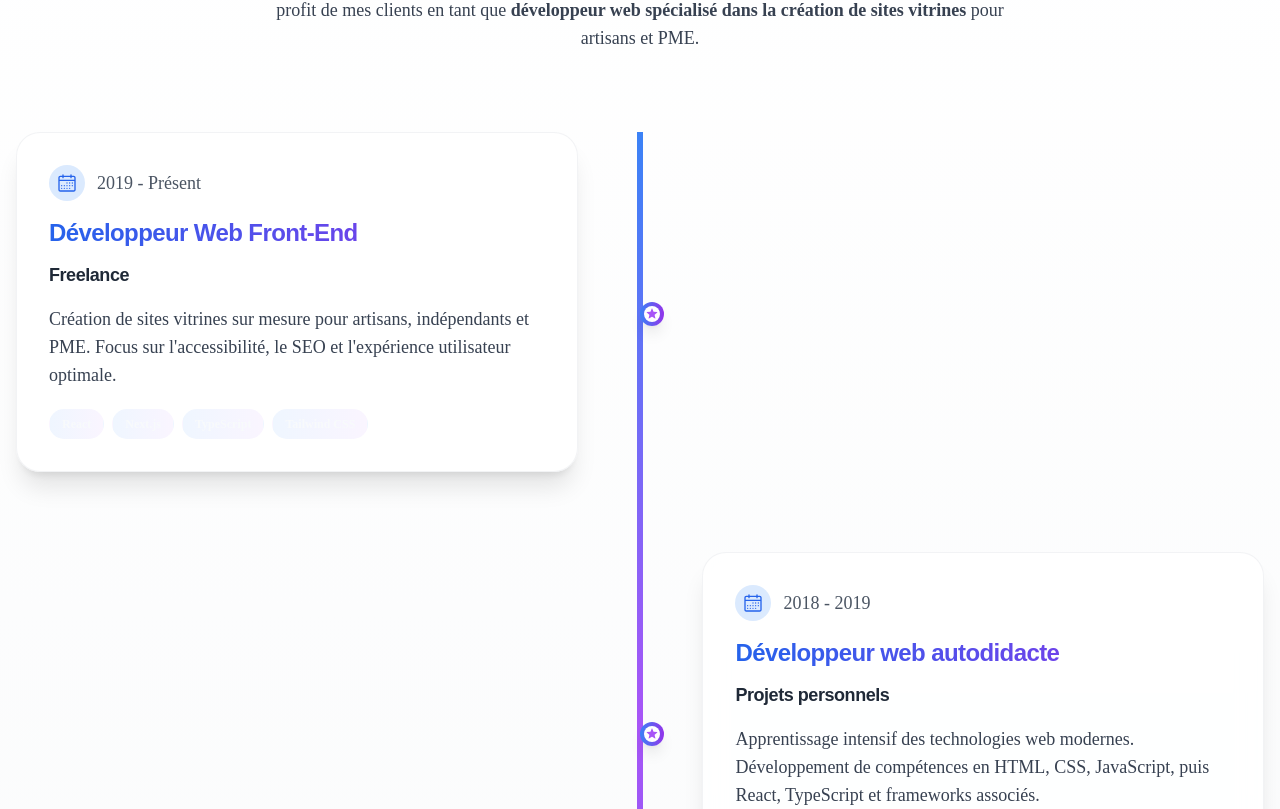
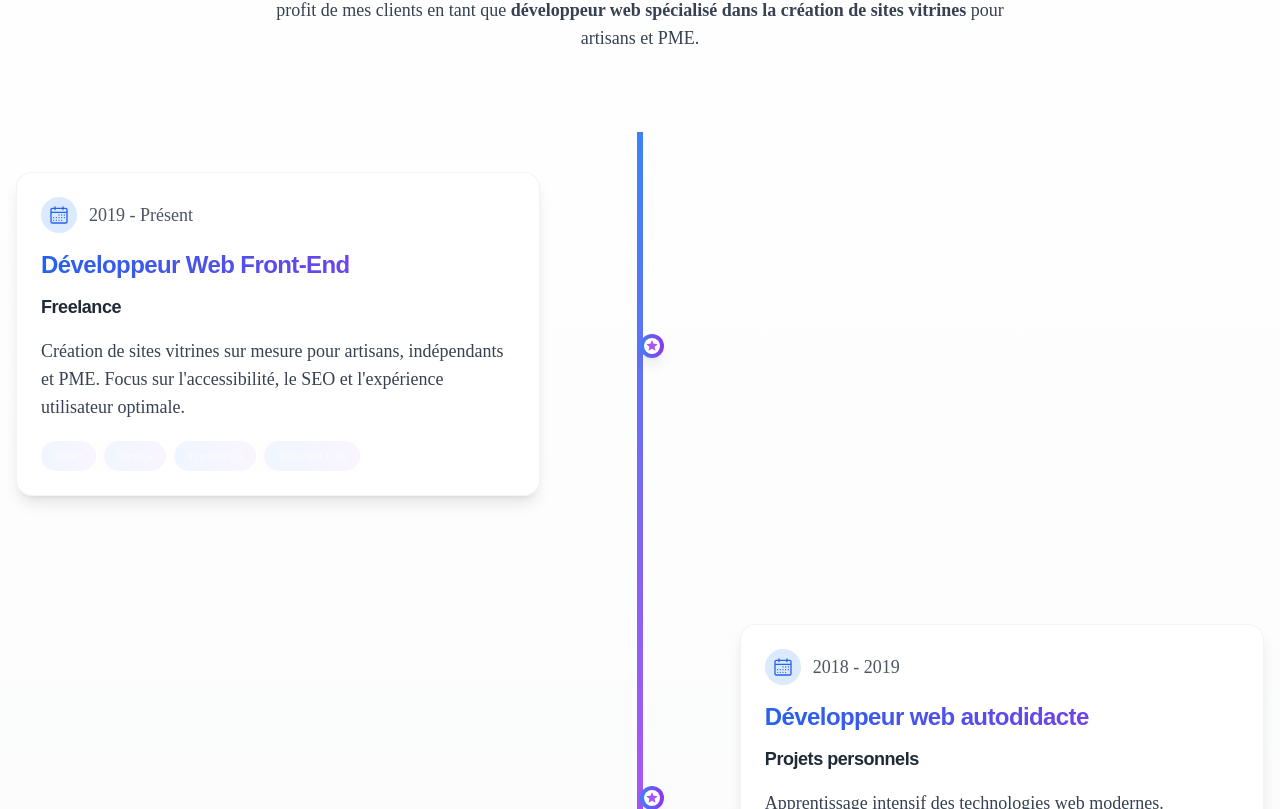
Before and after one commit to debarieux/MonPortfolio, a Next.js app: page / in a window 1280 px wide. Shown: the part 3011-3820 px from the top of the page. Built offline with nearby package versions, Linux system fonts and the light colour scheme; a web font is replaced by a local one.

Commit message:
Correction des problèmes d'affichage dans la section Parcours Professionnel

```diff
--- a/src/components/ExperienceTimeline.tsx
+++ b/src/components/ExperienceTimeline.tsx
@@ -100,46 +100,47 @@ export function ExperienceTimeline() {
         </motion.p>
 
         <div className="relative mt-20">
+          {/* Conteneur pour la ligne verticale de la timeline */}
+          <div className="absolute left-1/2 top-0 bottom-0 -translate-x-1/2 w-1 md:w-1.5">
             {/* Ligne verticale de la timeline avec animation d'apparition */}
             <motion.div
               initial={{ height: 0 }}
               whileInView={{ height: "100%" }}
               transition={{ duration: 1.5, ease: "easeInOut" }}
               viewport={{ once: true }}
-            className="absolute left-1/2 w-1 md:w-1.5 bg-gradient-to-b from-blue-500 via-purple-500 to-indigo-500"
+              className="h-full w-full bg-gradient-to-b from-blue-500 via-purple-500 to-indigo-500"
               aria-hidden="true"
-            style={{ transform: "translateX(-50%)" }}
             />
+          </div>
 
           <motion.div
             variants={containerVariants}
             initial="hidden"
             whileInView="visible"
             viewport={{ once: true }}
-            className="space-y-20"
+            className="space-y-8 md:space-y-12"
           >
             {experiences.map((exp, index) => (
               <motion.div
                 key={exp.id}
                 variants={itemVariants}
-                className={`flex flex-col ${index % 2 === 0 ? "md:flex-row" : "md:flex-row-reverse"} items-center gap-8 md:gap-16 relative`}
+                className={`flex flex-col ${index % 2 === 0 ? "md:flex-row" : "md:flex-row-reverse"} items-center md:items-start gap-12 md:gap-8 relative py-6 md:py-10`}
               >
                 {/* Point central sur la timeline avec animation */}
                 <motion.div
                   variants={timelineDotVariants}
-                  className="absolute left-1/2 w-6 h-6 rounded-full bg-gradient-to-r from-blue-500 to-purple-600 z-10 shadow-lg"
-                  style={{ transform: "translate(-50%, 0)", top: "50%" }}
+                  className="absolute left-1/2 w-6 h-6 rounded-full bg-gradient-to-r from-blue-500 to-purple-600 z-10 shadow-lg -translate-x-1/2 top-24 md:top-1/2 md:-translate-y-1/2"
                 >
                   <div className="absolute inset-1 rounded-full bg-white dark:bg-gray-900 flex items-center justify-center">
                     <StarFilledIcon className="w-3 h-3 text-purple-500" />
                   </div>
                 </motion.div>
 
-                <div className="w-full md:w-[45%] relative">
+                <div className="w-full md:w-[42%] relative">
                   <motion.div
-                    whileHover={{ scale: 1.03 }}
+                    whileHover={{ scale: 1.02 }}
                     transition={{ type: "spring", stiffness: 300 }}
-                    className="p-6 md:p-8 rounded-3xl shadow-xl hover:shadow-2xl bg-white/80 dark:bg-gray-800/80 backdrop-blur-md border border-gray-200/50 dark:border-gray-700/50"
+                    className="p-5 md:p-6 rounded-2xl shadow-lg hover:shadow-xl bg-white/90 dark:bg-gray-800/90 backdrop-blur-md border border-gray-200/50 dark:border-gray-700/50"
                   >
                     <div className="flex items-center gap-3 mb-4">
                       <div className="p-2 rounded-full bg-blue-100 dark:bg-blue-900/30">
@@ -175,7 +176,7 @@ export function ExperienceTimeline() {
                   </motion.div>
                 </div>
 
-                <div className="hidden md:block md:w-[45%]" aria-hidden="true" />
+                <div className="hidden md:block md:w-[42%]" aria-hidden="true" />
               </motion.div>
             ))}
           </motion.div>
```
Lines whose indentation alone changed are shown as unchanged.
